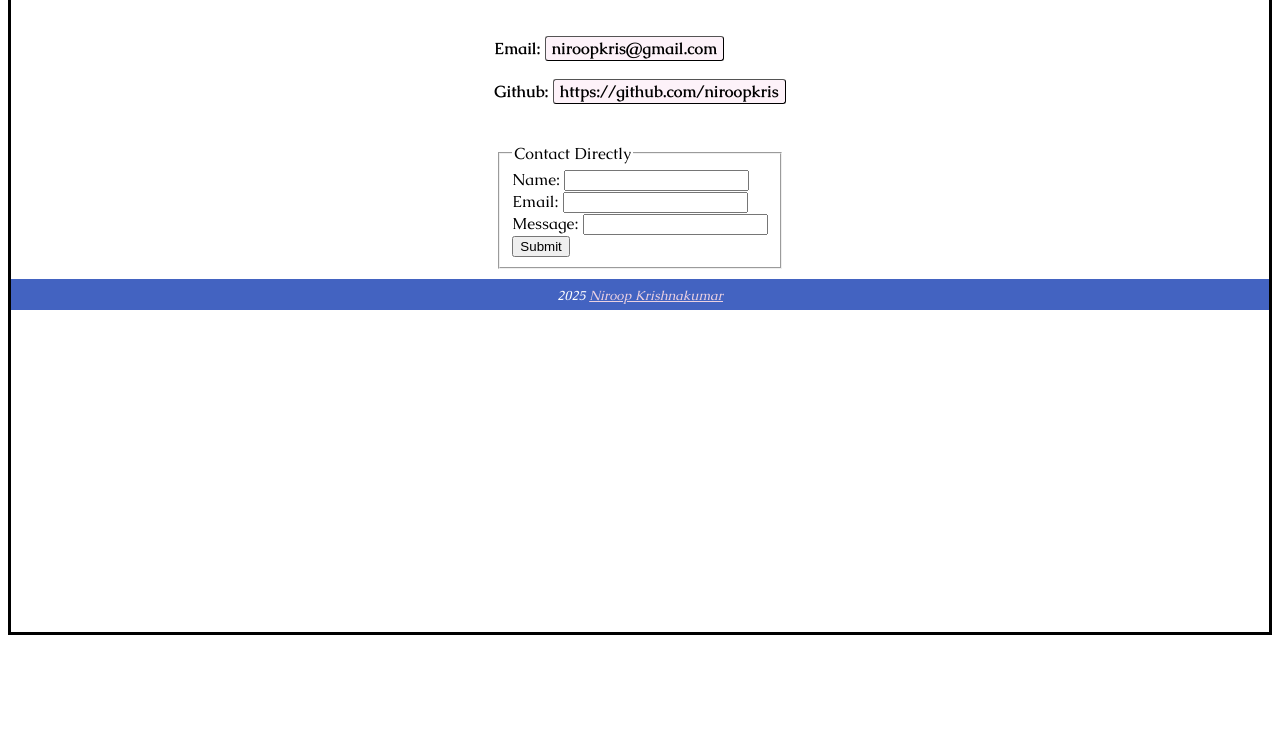
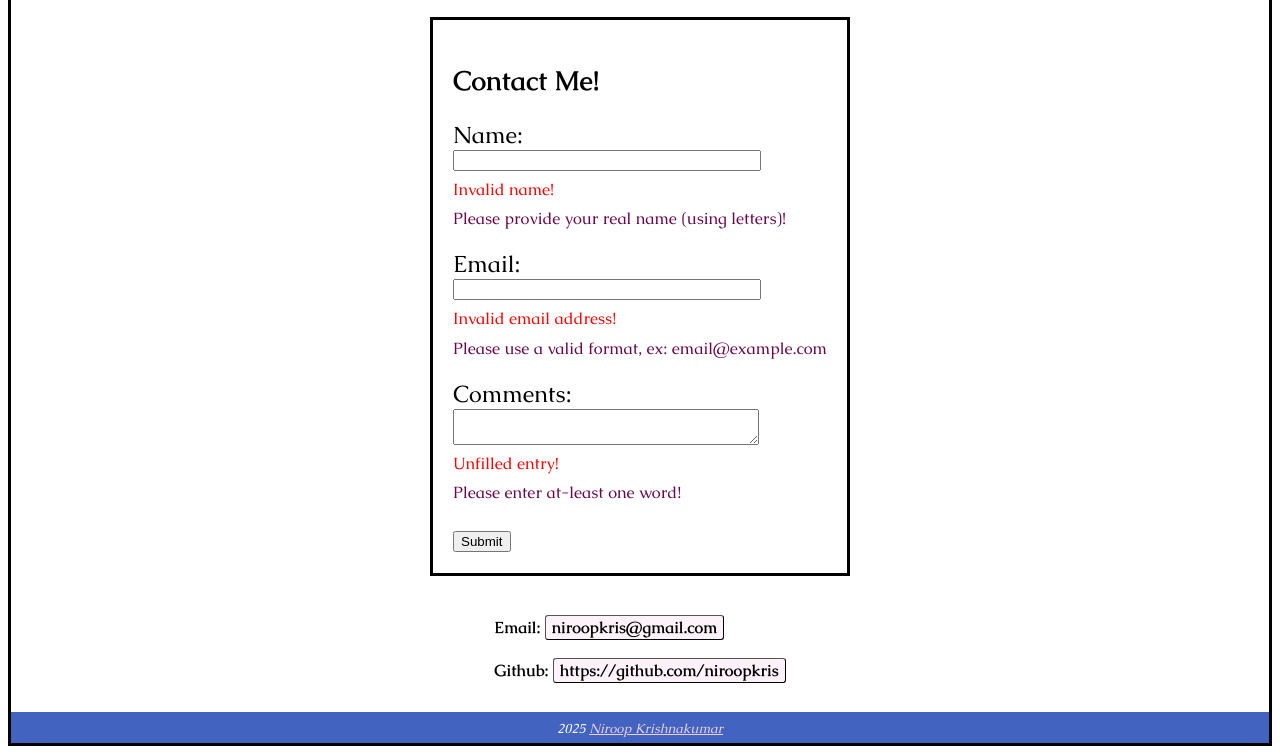
Before and after one commit to niroopkris/cse134b-hw5, a plain HTML site: page contact.html in a window 1280 px wide. Shown: the part 179-933 px from the top of the page. Before the commit the page ends 822 px from the top, so only its background shows below. Drawn offline with Linux system fonts and the light colour scheme.

Commit message:
updated form

```diff
--- a/contact.html
+++ b/contact.html
@@ -2,12 +2,12 @@
 <html lang="en">
 <head>
     <meta charset="UTF-8">
-    <meta name="viewport" content="width=device-width, initial scale 1.0">
+    <meta name="viewport" content="width=device-width, initial-scale 1.0">
     <title>My Portfolio</title>
     <link href="images/favicon.svg" rel="icon" />
     <link rel="stylesheet" href="css/main.css" type="text/css">
 </head>
-<body>
+<body class = "container">
     <header>
         <div id = "header-nav">
             <nav>
@@ -26,27 +26,37 @@
         <section class="cell" id="header1">
             <h1>Contact and Links</h1>
          </section>
-         <section class="cell" id="mylinks">
+
+        <section class="cell" id="contactMe">
+            <h2>Contact Me!</h2>
+            <form action="https://httpbin.org/post" method="POST">
+                    <input type="hidden" name="possible_bot" value="true">
+                    <label for="name">Name:
+                        <input type="text" name="name">
+                        <p class="validation">Invalid name!</p>
+                        <p class="info">Please provide your real name (using letters)!</p>
+                    </label>
+                    <label for="email">Email:
+                        <input type="email" name="email">
+                        <p class="validation">Invalid email address! </p>
+                        <p class="info">Please use a valid format, ex: email@example.com</p>
+                    </label>
+                    <label for="comments">Comments:
+                        <textarea type="text" name="comments"></textarea>
+                        <p class="validation">Unfilled entry!</p>
+                        <p class="info">Please enter at-least one word!</p>
+                    </label>
+                    <button>Submit</button>
+            </form>
+        </section>
+
+        <section class="cell" id="mylinks">
             <h4>Email: <a href="mailto:niroopkris@gmail.com">niroopkris@gmail.com</a></h3>
             <h4>Github:
                 <a href="https://github.com/niroopkris"> https://github.com/niroopkris</a>
             </h3>
         </section>
 
-        <section class="cell" id="contactMe">
-            <form action="#">
-                <fieldset>
-                    <legend>Contact Directly</legend>
-                    <label>Name: </label>
-                    <input type="text" id="fstname" name="fstname"><br>
-                    <label>Email: </label>
-                    <input type="text" id="email" name="email"><br>
-                    <label>Message: </label>
-                    <input type="text" id="phone" name="phone"><br>
-                    <input type="submit" value="Submit">
-                </fieldset>
-            </form>
-        </section>
     </main>
 
     <footer>
--- a/css/main.css
+++ b/css/main.css
@@ -65,6 +65,12 @@
     }
 }
 
+.container {
+    display: flex;
+    flex-direction: column;
+    height: 100%;
+}
+
 body {
     overflow-x: hidden;
     font-family: 'Caudex', Courier, monospace;
@@ -88,12 +94,12 @@ body {
         justify-content: center;
     }
 
-
     .flexbox {
         display: flex;
         flex-flow: column wrap;
         justify-content: center;
         align-items: center;
+        flex-grow: 1;
         padding: 0;
         margin: 0;
 
@@ -134,11 +140,55 @@ body {
         #extra {
             padding: 10px;
         }
+
+        #contactMe {
+            border: solid;
+            padding: 20px;
+            font-size: 112.5%;
+            margin-left: auto;
+            margin-right: auto;
+            max-width: 21em;
+
+            label {
+                font-size: 1.3em;
+            }
+
+            textarea, input {
+                display: block;
+                width: 300px;
+            }
+
+            .validation {
+                color: red;
+                display: block;
+                font-size: 0.7em;
+                margin:auto;
+                padding-top: 0.5em;
+            }
+
+            .info {
+                color: rgb(105, 6, 75);
+                display: block;
+                font-size: 0.7em;
+                margin:auto;
+                padding-top: 0.5em;
+                margin-bottom: 20px;
+
+            }
+        }
+
     }
 }
 
 
+
+.required:after {
+    content:" *";
+    color: red;
+}
+
 footer {
+    margin-top: auto;
     background-color: color-mix(in oklab, #1425a7 75%, white);
     color: white;
     text-align: center;
```
Also changed, not shown: extracurriculars.html (+3 -3 lines), index.html (+2 -2 lines), work.html (+2 -2 lines).
